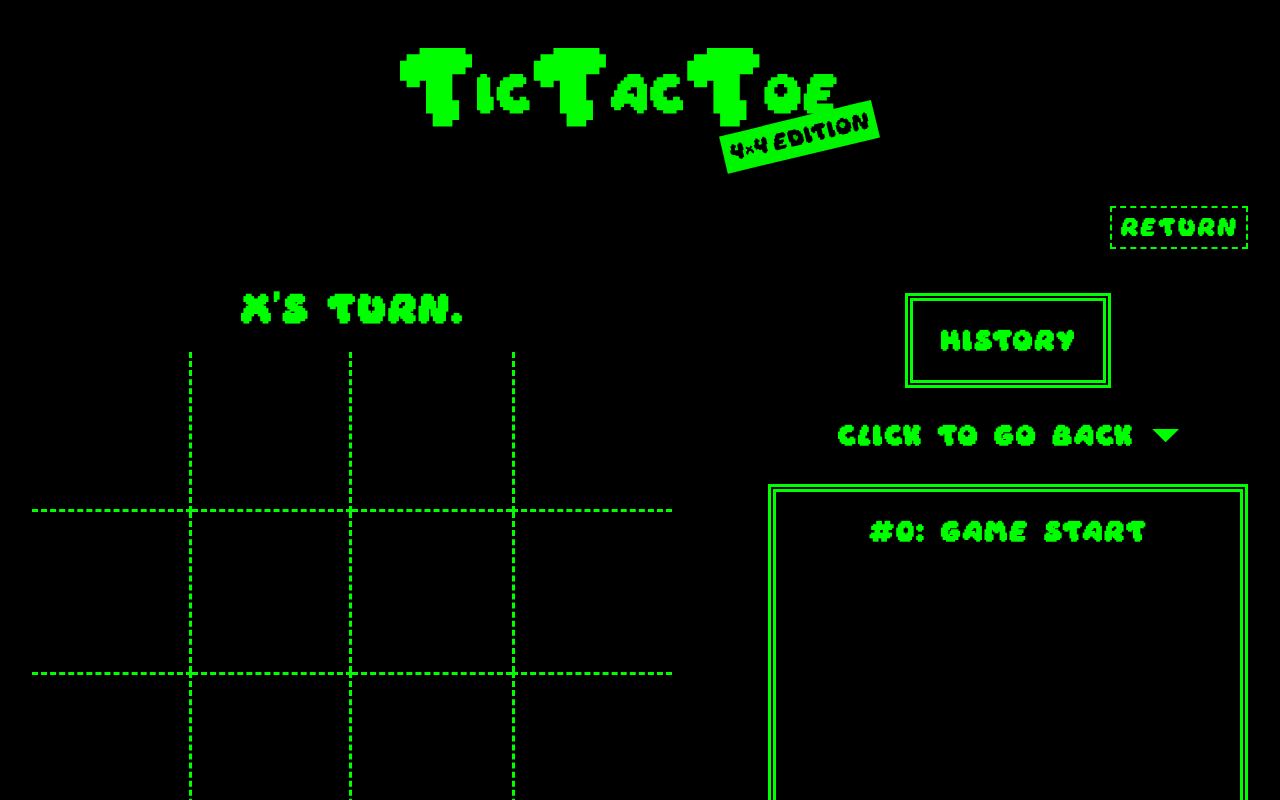
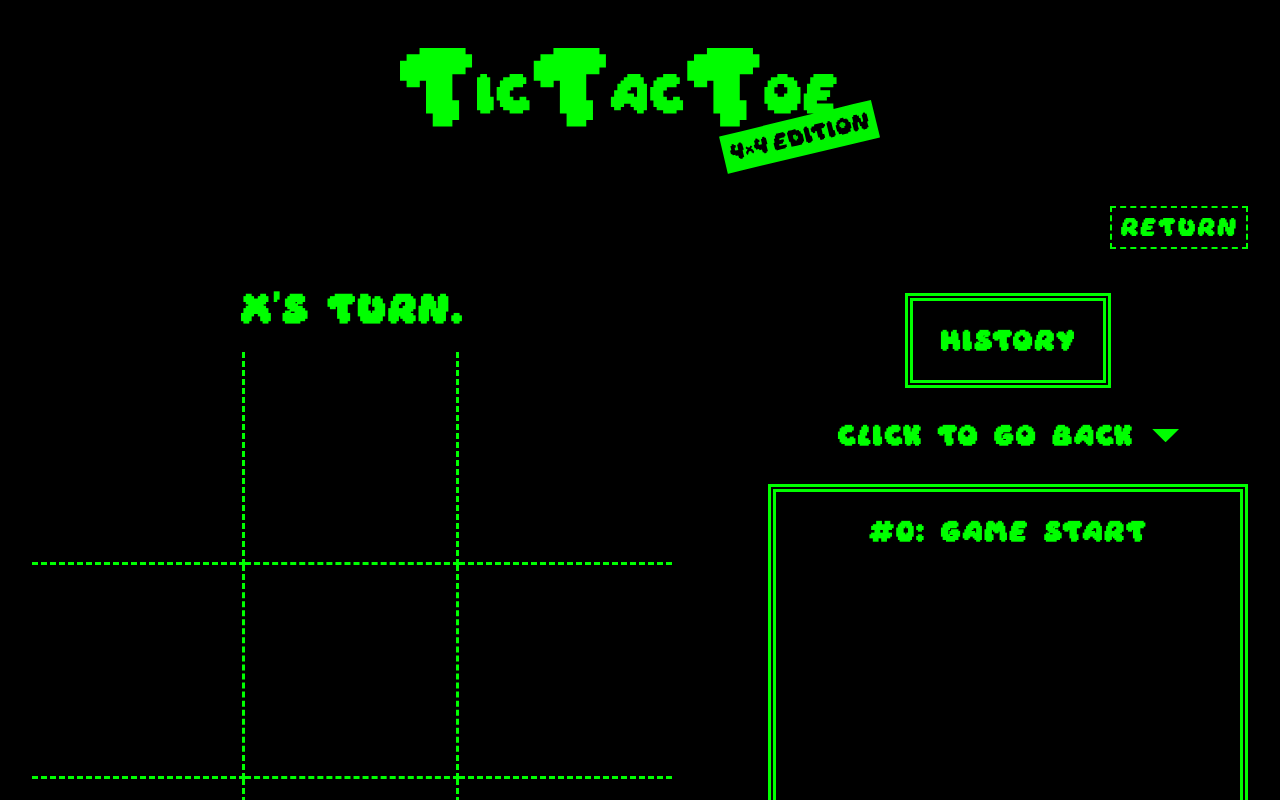
Before and after one commit to osherasfa/tictactoe, a React (Create React App) app: page / in a window 1280 px wide. Both pictures are taken after a click on the element "Play". Shown: the top 800 px of the page. Built offline with nearby package versions, Linux system fonts and the light colour scheme; a web font is replaced by a local one.

Commit message:
Updates v1.1.4

```diff
--- a/src/App.js
+++ b/src/App.js
@@ -8,7 +8,7 @@ import Click from "./assets/soundEffects/clickTwo.wav"
 const clickSound = new Audio(Click)
 
 function App() {
-  const [ settings, setSettings ] = React.useState({on: false, gameOn: false, game:{versus: "bot", limited: true, history: true}})
+  const [ settings, setSettings ] = React.useState({on: false, gameOn: false, game:{versus: true, size: false, limited: true, history: true}})
   const [ theme, setTheme ] = React.useState({ on: false, background: "#000000", color: "#00ff00"})
   const [ music, setMusic ] = React.useState(false)
 
@@ -20,7 +20,10 @@ function App() {
     btnEls.item(i).addEventListener("click", () => clickSound.play())
   }
 
-  const toggleGame = () => setSettings({...settings, gameOn: !settings.gameOn, on: false})
+  const toggleGame = () => {
+    setSettings({...settings, gameOn: !settings.gameOn, on: false})
+    setTheme({...theme, on:false})
+  }
   const toggleSettings = () => setSettings({...settings, on: !settings.on})
   const toggleGameSettings = (type, mode) => setSettings({...settings, game: {...settings.game, [type]: mode}})
 
@@ -31,9 +34,9 @@ function App() {
 
   return (
     <div className="App">
-        <Logo/>
+        <Logo className="logo button" onClick={() => settings.gameOn && setSettings({...settings, gameOn: false})}/>
         {settings.gameOn
-          ? <Game settings={{...settings.game, return: toggleGame}}/>
+          ? <Game settings={{...settings.game, size: settings.game.size ? 4 : 3, return: toggleGame}}/>
           : <Menu
               theme={{...theme, open: toggleTheme, change: toggleColor}}
               music={{isOn: music, play: toggleMusic}}
--- a/src/assets/images/Logo.jsx
+++ b/src/assets/images/Logo.jsx
@@ -1,6 +1,6 @@
 import * as React from "react";
 const Logo = (props) => (
-  <svg className="logo"
+  <svg
     xmlns="http://www.w3.org/2000/svg"
     xmlnsXlink="http://www.w3.org/1999/xlink"
     width={324}
--- a/src/components/Board.jsx
+++ b/src/components/Board.jsx
@@ -1,10 +1,21 @@
 import "../styles/Board.css"
-import React from "react"
+import { useEffect } from "react"
 import Square from "./Square"
 
-export default function Board({ board, drawPlayer }){
+export default function Board({ board, size, drawPlayer }){
+  useEffect(() => {
+    const rightSquares = document.querySelectorAll(`.square:nth-child(${size}n)`)
+    const bottomSquares = document.querySelectorAll(`.square:nth-child(n+${size*size-size+1})`)
+
+    for(const item of rightSquares)
+      item.style.borderRight = "none"
+
+    for(const item of bottomSquares)
+      item.style.borderBottom = "none"
+  }, [size])
+
   return(
-    <div className="board">
+    <div className="board" style={{gridTemplate: `repeat(${size}, 1fr) / repeat(${size}, 1fr)`}}>
       { board.map((symbol, index) => (
       <Square key={index} {...{index, symbol, drawPlayer}}/>
       ))}
--- a/src/components/Game.jsx
+++ b/src/components/Game.jsx
@@ -1,5 +1,5 @@
 import "../styles/Game.css";
-import React, { useState, useEffect, useRef } from "react"
+import React, { useState, useEffect, useRef, useMemo } from "react"
 import Board from "./Board"
 import History from "./History"
 
@@ -7,17 +7,18 @@ import playerClick from "../assets/soundEffects/click.wav"
 import errorClick from "../assets/soundEffects/error.wav"
 
 const ON_GOING = 0, WIN = 1, DRAW = 2
-const EMPTY_BOARD = Array(16).fill(null)
+const EMPTY_BOARD = size => Array(size*size).fill(null)
 const EMPTY_MOVES = Array(4).fill(null)
-const EMPTY_HISTORY = [{board: EMPTY_BOARD, currentPlayer: true, isDisabled: false, playersMoves: { true: EMPTY_MOVES, false: EMPTY_MOVES } }]
+const EMPTY_HISTORY = size => [{board: EMPTY_BOARD(size), currentPlayer: true, isDisabled: false, playersMoves: { true: EMPTY_MOVES, false: EMPTY_MOVES } }]
 
 export default function Game({settings}){
+  const { size } = settings
   const disableWinChecker = useRef(true)
-  const [ board, setBoard ] = useState(EMPTY_BOARD)
+  const [ board, setBoard ] = useState(EMPTY_BOARD(size))
   const [ currentPlayer, setCurrentPlayer ] = useState(true)
   const [ gameStatus, setGameStatus ] = useState(ON_GOING)
   const [playersMoves, setPlayersMoves] = useState({ true: EMPTY_MOVES, false: EMPTY_MOVES })
-  const [history, setHistory] = useState(EMPTY_HISTORY)
+  const [history, setHistory] = useState(EMPTY_HISTORY(size))
   const [ offset, setOffset ] = useState(0)
   const symbol = currentPlayer ? "X" : "O"
 
@@ -73,6 +74,102 @@ export default function Game({settings}){
     }
   }
 
+  function isEqual(testItem, item){
+    return !!testItem && testItem === item
+  }
+
+  function checkWinner(currentBoard){
+    let isRow = true, isColumn = true
+    let isDiagnolRight = true, isDiagnolLeft = true
+    const size = Math.sqrt(currentBoard.length)
+    let line = []
+    const vboard = []
+
+    for(let i = 0; i < currentBoard.length; i += size){
+      isRow = true
+      isColumn = true
+
+      for(let j = i; j < i + size; j++){
+        if(isRow && !isEqual(currentBoard[i], currentBoard[j]))
+          isRow = false
+        if(isColumn && !isEqual(currentBoard[i / size], currentBoard[(j-i)*size + i / size]))
+          isColumn = false
+        if(isDiagnolRight && !(j % (size+1)) && !isEqual(currentBoard[0], currentBoard[j]))
+          isDiagnolRight = false
+        if(isDiagnolLeft && (j !== 0 && j !== (size*size-1)) && !(j % (size-1)) && !isEqual(currentBoard[size-1], currentBoard[j]))
+          isDiagnolLeft = false
+
+      }
+
+      if(isRow || isColumn)
+        break;
+    }
+
+    for(let i = 0; i < currentBoard.length; i += size){
+      for(let j = i; j < i + size; j++){
+        line.push(currentBoard[j])
+      }
+      vboard.push(line)
+      line = []
+    }
+
+    console.log(vboard)
+    return isRow || isColumn || isDiagnolRight || isDiagnolLeft
+  }
+
+  useMemo(() => {
+    function bestMove(){
+      const newBoard = [...board]
+      const counter = newBoard.filter(square => square === "O").length
+
+      return counter > 1 ? minimax(newBoard, 0, true) : Math.floor(Math.random() * newBoard.length)
+    }
+
+    // Add trecking to position
+    function minimax(currentBoard, depth, isMaximizing){
+      if(checkWinner(currentBoard)){
+        console.log("WINNER")
+        return isMaximizing ? 1 : -1
+      }
+      else if(!currentBoard.includes(null)){
+        console.log("DRAW")
+        return 0
+      }
+
+      if(isMaximizing){
+        let bestScore = -Infinity
+        for(let i = 0; i < currentBoard.length; i++){
+          if(!currentBoard[i]){
+            currentBoard[i] = "O"
+            let score = minimax(currentBoard, depth + 1, false)
+            currentBoard[i] = null
+            bestScore = Math.max(bestScore, score)
+          }
+        }
+        return bestScore
+      }
+      else{
+        let bestScore = Infinity
+        for(let i = 0; i < currentBoard.length; i++){
+          if(!currentBoard[i]){
+            currentBoard[i] = "X"
+            let score = minimax(currentBoard, depth + 1, true)
+            currentBoard[i] = null
+            bestScore = Math.min(bestScore, score)
+          }
+        }
+        return bestScore
+      }
+    }
+
+    if(!currentPlayer && settings.versus){
+      drawPlayer(bestMove())
+    }
+    // eslint-disable-next-line
+  }, [currentPlayer])
+
+
+
   useEffect(() => {
     function changeGameStatus(status){
       if(status === ON_GOING)
@@ -82,12 +179,12 @@ export default function Game({settings}){
 
         setTimeout(() => {
           disableWinChecker.current = true
-          setBoard(EMPTY_BOARD)
+          setBoard(EMPTY_BOARD(size))
           setCurrentPlayer(true)
           setGameStatus(ON_GOING)
           settings.limited && setPlayersMoves({ true: EMPTY_MOVES, false: EMPTY_MOVES })
           if(settings.history){
-            setHistory(EMPTY_HISTORY)
+            setHistory(EMPTY_HISTORY(size))
             setOffset(0)
           }
 
@@ -95,35 +192,8 @@ export default function Game({settings}){
       }
     }
 
-    function isEqual(testItem, item){
-      return !!testItem && testItem === item
-    }
-
     function isWon(){
-      let isRow = true, isColumn = true
-      let isDiagnolRight = true, isDiagnolLeft = true
-
-      for(let i = 0; i < board.length; i += 4){
-        isRow = true
-        isColumn = true
-
-        for(let j = i; j < i + 4; j++){
-          if(isRow && !isEqual(board[i], board[j]))
-            isRow = false
-          if(isColumn && !isEqual(board[i / 4], board[(j-i)*4 + i / 4]))
-            isColumn = false
-          if(isDiagnolRight && !(j % 5) && !isEqual(board[0], board[j]))
-            isDiagnolRight = false
-          if(isDiagnolLeft && (j !== 0 && j !== 15) && !(j % 3) && !isEqual(board[3], board[j]))
-            isDiagnolLeft = false
-        }
-
-        if(isRow || isColumn)
-          break;
-      }
-
-
-      if(isRow || isColumn || isDiagnolRight || isDiagnolLeft)
+      if(checkWinner(board))
         changeGameStatus(WIN)
       else if(!board.includes(null))
         changeGameStatus(DRAW)
@@ -135,8 +205,8 @@ export default function Game({settings}){
       disableWinChecker.current = false
     }
     else
-    isWon()
-
+      isWon()
+    // eslint-disable-next-line
   },[board, settings])
 
   const status =  gameStatus === WIN ? `${symbol} is the winner!` :
@@ -147,7 +217,7 @@ export default function Game({settings}){
       <div className="game">
         <div>
           <h1 className="turn">{status}</h1>
-          <Board board={board} drawPlayer={drawPlayer}/>
+          <Board board={board} size={size} drawPlayer={drawPlayer}/>
         </div>
         {settings.history && <History history={history} onRestore={onRestore}/>}
       </div>
--- a/src/components/Menu.jsx
+++ b/src/components/Menu.jsx
@@ -9,31 +9,22 @@ const dinoAudio = new Audio(dinoChill)
 dinoAudio.loop = true
 
 export default function Menu({ settings, theme, music }){
-  const isLimited = settings.game.limited
-  const isHistory = settings.game.history
   music.isOn ? dinoAudio.play() : dinoAudio.pause()
 
+  const hashNames = { versus: ["Bot", "Local"], limited: ["Limited", "Free"], history: ["ON", "OFF"], size: ["4x4", "3x3"] }
+  let gameSettingsHTML = []
+  for (const [key, value] of Object.entries(settings.game)) {
+    gameSettingsHTML.push(<label key={key}>{`${key}:`}
+                          <h6 className={`button${value ? "" : " disabled"}`} onClick={() => settings.toggleGameSettings(key, true)}>{hashNames[key][0]}</h6>
+                          <h6 className={`button${value ? " disabled" : ""}`} onClick={() => settings.toggleGameSettings(key, false)}>{hashNames[key][1]}</h6>
+                        </label>)
+  }
   return (
     <div className="menu">
       <h1 onClick={settings.start} className="button">Play</h1>
       <div>
         <h1 onClick={settings.open} className="button">Settings</h1>
-        { settings.on ? (
-              <div className="game-options">
-                <label>Versus:
-                  <h6 className={`button disabled`}>Bot</h6>
-                  <h6 className={`button`}>Local</h6>
-                </label>
-                <label>Mode:
-                  <h6 className={`button${isLimited ? "" : " disabled"}`} onClick={() => settings.toggleGameSettings("limited", true)}>Limited</h6>
-                  <h6 className={`button${isLimited ? " disabled" : ""}`} onClick={() => settings.toggleGameSettings("limited", false)}>Free</h6>
-                </label>
-                <label>History:
-                  <h6 className={`button${isHistory ? "" : " disabled"}`} onClick={() => settings.toggleGameSettings("history", true)}>ON</h6>
-                  <h6 className={`button${isHistory ? " disabled" : ""}`} onClick={() => settings.toggleGameSettings("history", false)}>OFF</h6>
-                </label>
-              </div>
-        ) : null }
+        { settings.on ? <div className="game-options">{ gameSettingsHTML }</div> : null }
       </div>
 
       <div>
--- a/src/styles/Board.css
+++ b/src/styles/Board.css
@@ -1,6 +1,5 @@
 .board {
   display: grid;
-  grid-template: repeat(4, 1fr) / repeat(4, 1fr);
   margin: 0 auto;
 
   width: 90vw;
@@ -13,24 +12,6 @@
   align-items: center;
   justify-content: center;
   font-size: var(--symbol-size);
-}
-
-.square:nth-child(-n+4) {
   border-bottom: var(--board-style);
-}
-
-.square:nth-child(4n+1) {
   border-right: var(--board-style);
 }
-
-.square:nth-child(4n+2) {
-  border-right: var(--board-style);
-}
-
-.square:nth-child(4n) {
-  border-left: var(--board-style);
-}
-
-.square:nth-child(n+9) {
-  border-top: var(--board-style);
-}
--- a/src/styles/Menu.css
+++ b/src/styles/Menu.css
@@ -13,6 +13,7 @@ h1, h5, h6{ margin: 0rem; }
 .game-options label{
   display: flex;
   align-items: center;
+  justify-content: center;
   margin: 1rem;
 }
 
```
